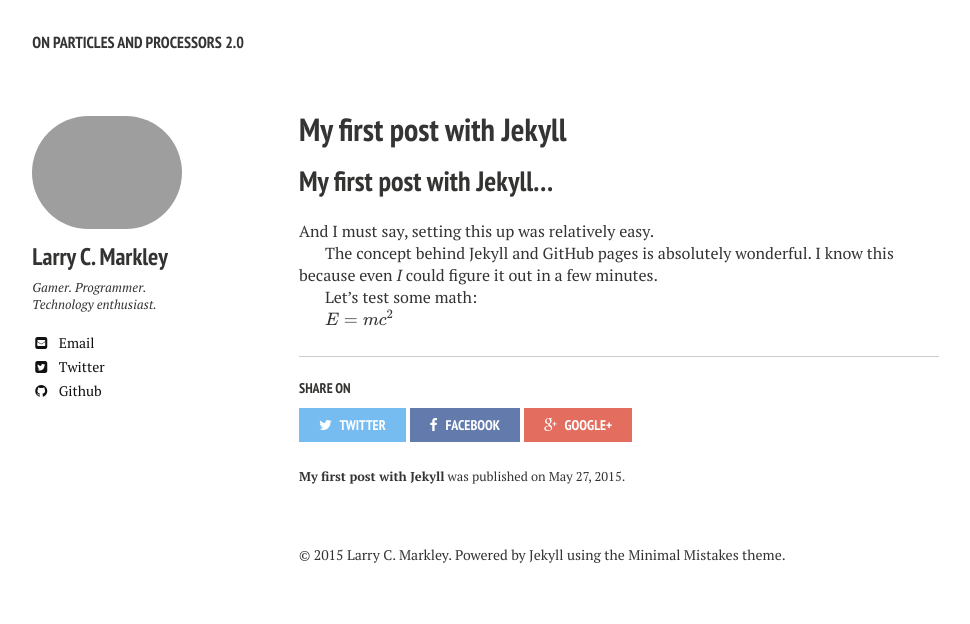
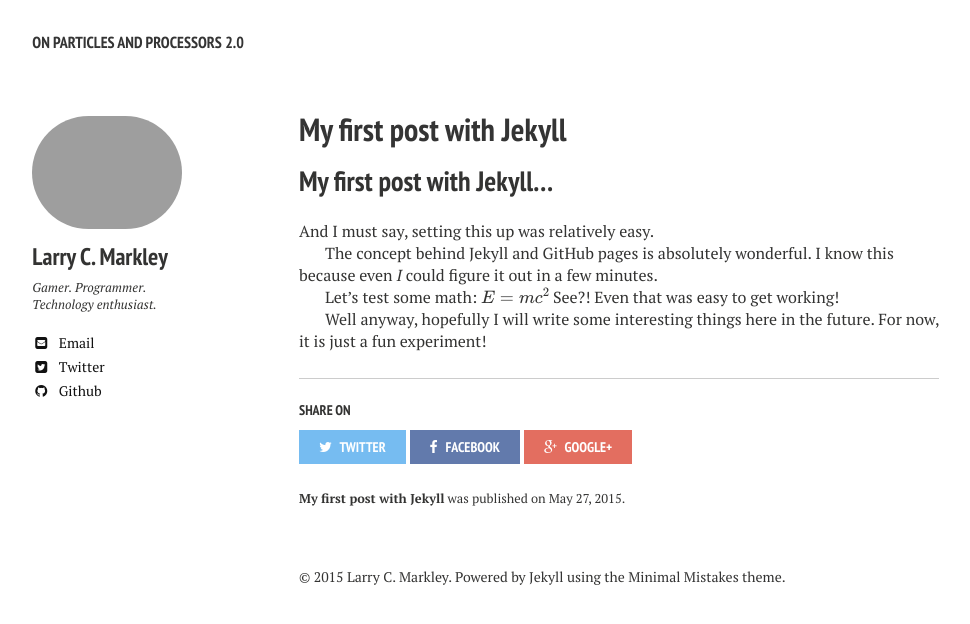
Before and after one commit to lmarkley/lmarkley.github.io, a Jekyll site: the page built from _posts/2015-05-27-my-new-post.markdown, in a window 1280 px wide. Shown: the top 624 px of the page, without its empty margins (21-991 px from the left). Built offline with Jekyll 4.4.1, drawn with Linux system fonts in a browser that asks for light colours; nearby versions of some CDN libraries; formulas are drawn with MathJax 3.

Commit message:
updated post again

```diff
--- a/_posts/2015-05-27-my-new-post.markdown
+++ b/_posts/2015-05-27-my-new-post.markdown
@@ -10,9 +10,9 @@
 
 The concept behind Jekyll and GitHub pages is absolutely wonderful. I know this because even *I* could figure it out in a few minutes.
 
-Let's test some math:
+Let's test some math: $ E = mc^2 $ See?! Even that was easy to get working!
 
-$ E = mc^2 $
+Well anyway, hopefully I will write some interesting things here in the future. For now, it is just a fun experiment!
 
 <script type="text/x-mathjax-config"> MathJax.Hub.Config({tex2jax: {inlineMath: [['$','$'],['\[','\]']], processEscapes: true}}); </script>
 <script type="text/javascript" src="http://cdn.mathjax.org/mathjax/latest/MathJax.js?config=TeX-AMS-MML_HTMLorMML"> </script>
```
